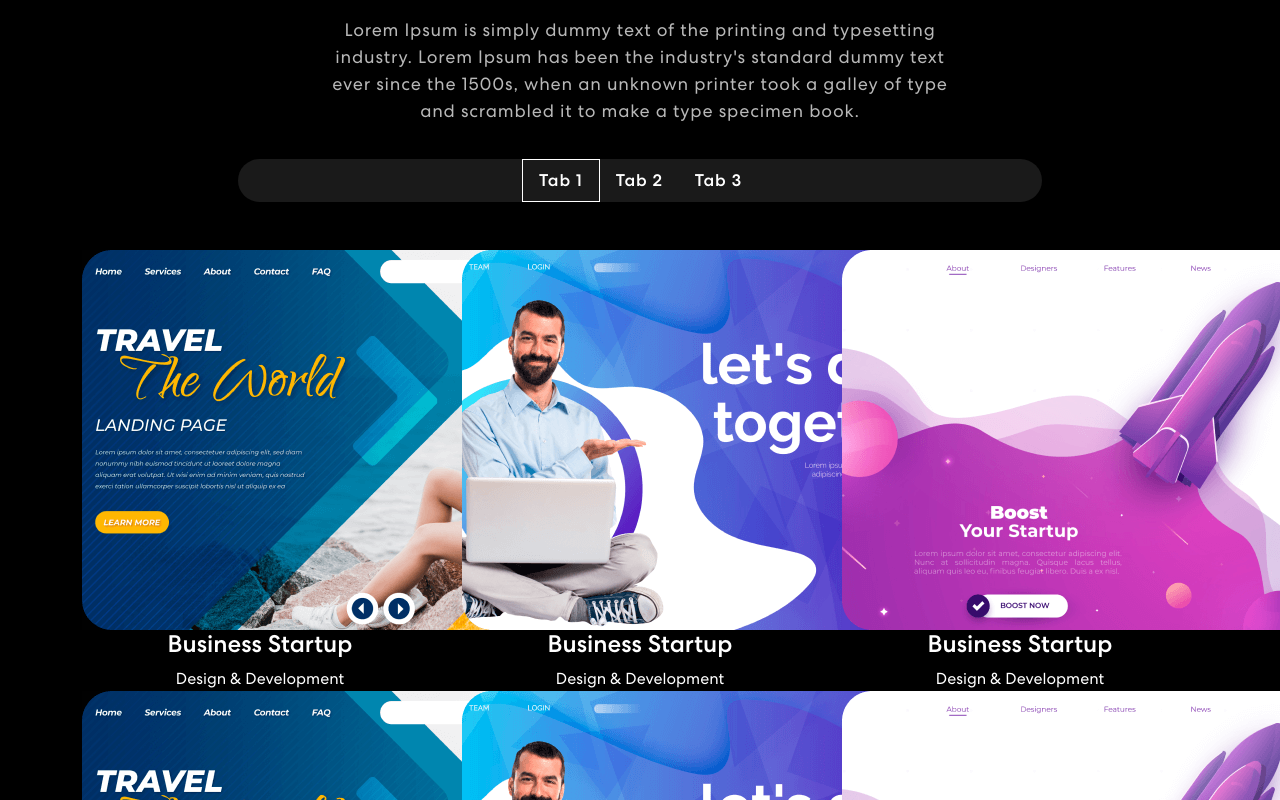
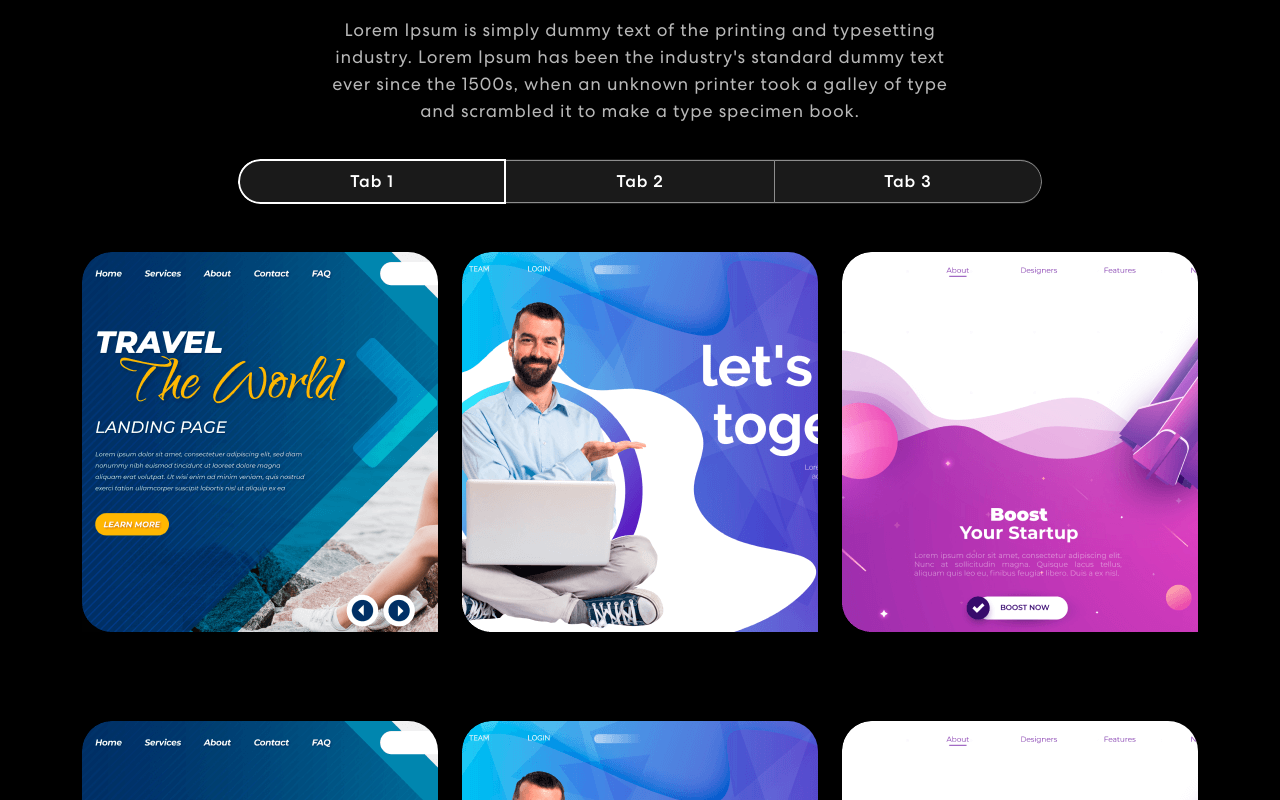
Before and after one commit to Mtha-Sibanda/my_site, a React (Create React App) app in the folder personal-portfolio/: page / in a window 1280 px wide. Shown: the part 1680-2480 px from the top of the page. Built offline with nearby package versions, Linux system fonts and the light colour scheme.

Commit message:
Fixed tab pills borders and shapes

```diff
--- a/personal-portfolio/src/App.css
+++ b/personal-portfolio/src/App.css
@@ -385,7 +385,7 @@ nav.navbar .navbar-toggler[aria-expanded="true"] .navbar-toggler-icon {
   background: rgba(255 255 255 /10%);
   overflow: hidden;
 }
-.project .nave.nav-pills .nav-item {
+.project .nav.nav-pills .nav-item {
   width: 33.33333%;
 }
 .project .nav.nav-pills .nav-link {
@@ -421,7 +421,85 @@ nav.navbar .navbar-toggler[aria-expanded="true"] .navbar-toggler-icon {
 .project .nav.nav-pills .nav-link:hover {
   color: #FF0000; /* Change this to your desired hover text color */
 }
+.nav-link#projects-tabs-tab-first {
+  border: 1px solid rgba(255, 255, 255, 0.5);
+  border-radius: 55px 0px 0px 55px;
+}
+.nav-link#projects-tabs-tab-first.active {
+  border: 2px solid rgba(255, 255, 255, 1); /* Ensure border is heavier when active */
+}
+.nav-link#projects-tabs-tab-first::before {
+  border-radius: 55px 0px 0px 55px; /* Match the border-radius */
+}
+.nav-link#projects-tabs-tab-second {
+  border-top: 1px solid rgba(255, 255, 255, 0.5);
+  border-bottom: 1px solid rgba(255, 255, 255, 0.5);
+}
+.nav-link#projects-tabs-tab-second.active {
+  border-top: 2px solid rgba(255, 255, 255, 1); /* Ensure top border is heavier when active */
+  border-bottom: 2px solid rgba(255, 255, 255, 1); /* Ensure bottom border is heavier when active */
+}
+.nav-link#projects-tabs-tab-third {
+  border: 1px solid rgba(255, 255, 255, 0.5);
+  border-radius: 0px 55px 55px 0px;
+}
+.nav-link#projects-tabs-tab-third.active {
+  border: 2px solid rgba(255, 255, 255, 1); /* Ensure all borders are heavier when active */
+}
+.proj-imgbx {
+  position: relative;
+  border-radius: 30px;
+  overflow: hidden;
+  margin-bottom: 24px;
+}
+.proj-imgbx::before {
+  content: "";
+  background: linear-gradient(90.21deg, #AA367C -5.91%, #4A2FBD 111.58%);
+  opacity: 0.85;
+  position: absolute;
+  width: 100%;
+  height: 0;
+  transition: 0.4s ease-in-out;
+}
+.proj-imgbx:hover::before {
+  height: 100%;
+}
+.proj-txtx {
+  position: relative;
+  text-align: center;
+  top: 65%;
+  left: 50%;
+  transform: translate(-50%, -50%);
+  transition: 0.5s ease-in-out;
+  opacity: 0;
+  width: 100%;
+}
+.proj-imgbx:hover .proj-txtx {
+  top: 50%;
+  opacity: 1;
+}
+.proj-txtx h4 {
+  font-size: 30px;
+  font-weight: 700;
+  letter-spacing: 0.8px;
+  line-height: 1.1em;
+}
+.proj-txtx span {
+  font-style: italic;
+  font-weight: 400;
+  font-size: 15px;
+  letter-spacing: 0.8px;
+}
+.background-image-right {
+  top: 20%;
+  position: absolute;
+  bottom: 0;
+  width: 35%;
+  right: 0;
+  z-index: -4;
+}
 
+/************ Contact Css ************/
 .contact {
   background: linear-gradient(90.21deg, #AA367C -5.91%, #4A2FBD 111.58%);
   padding: 60px 0 200px 0;
```
